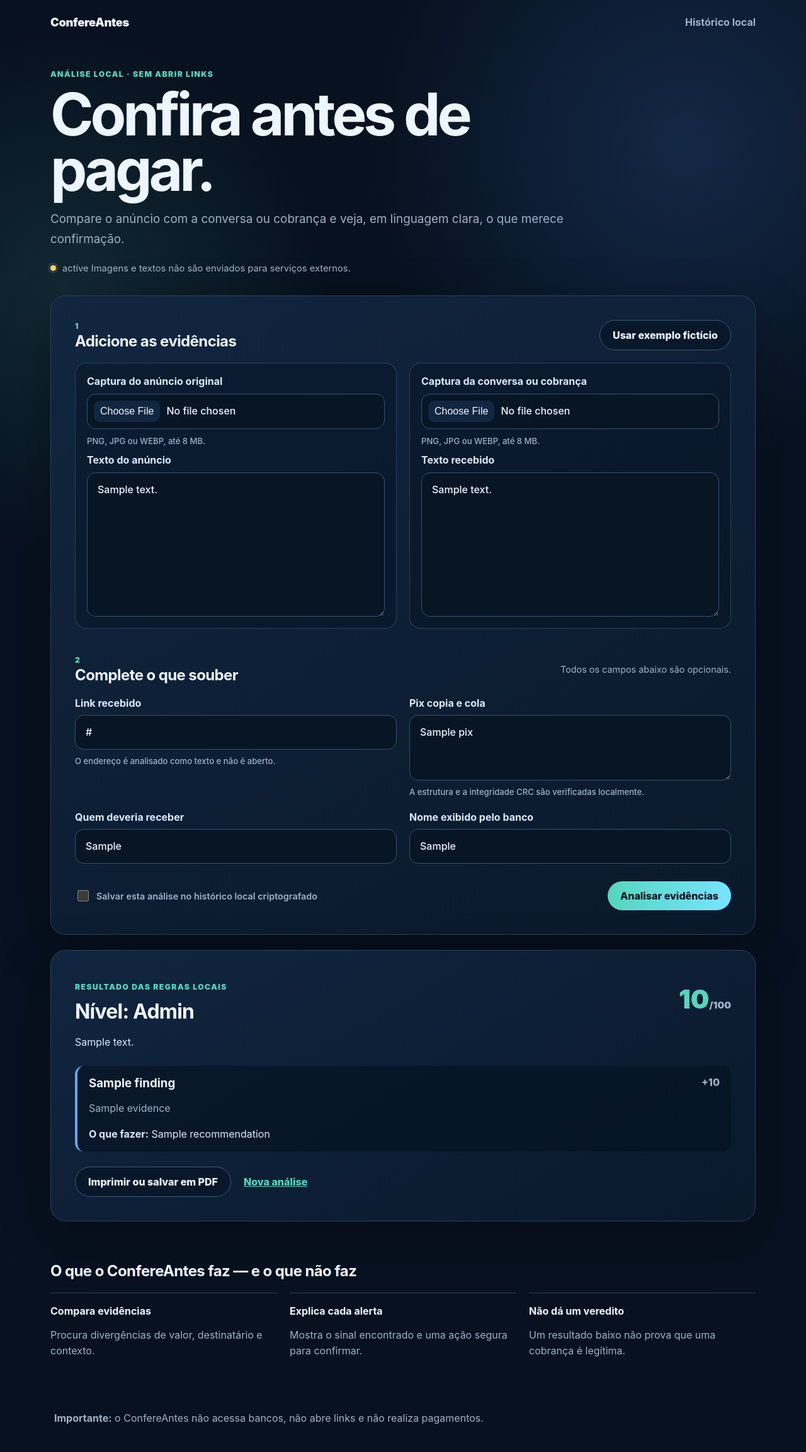
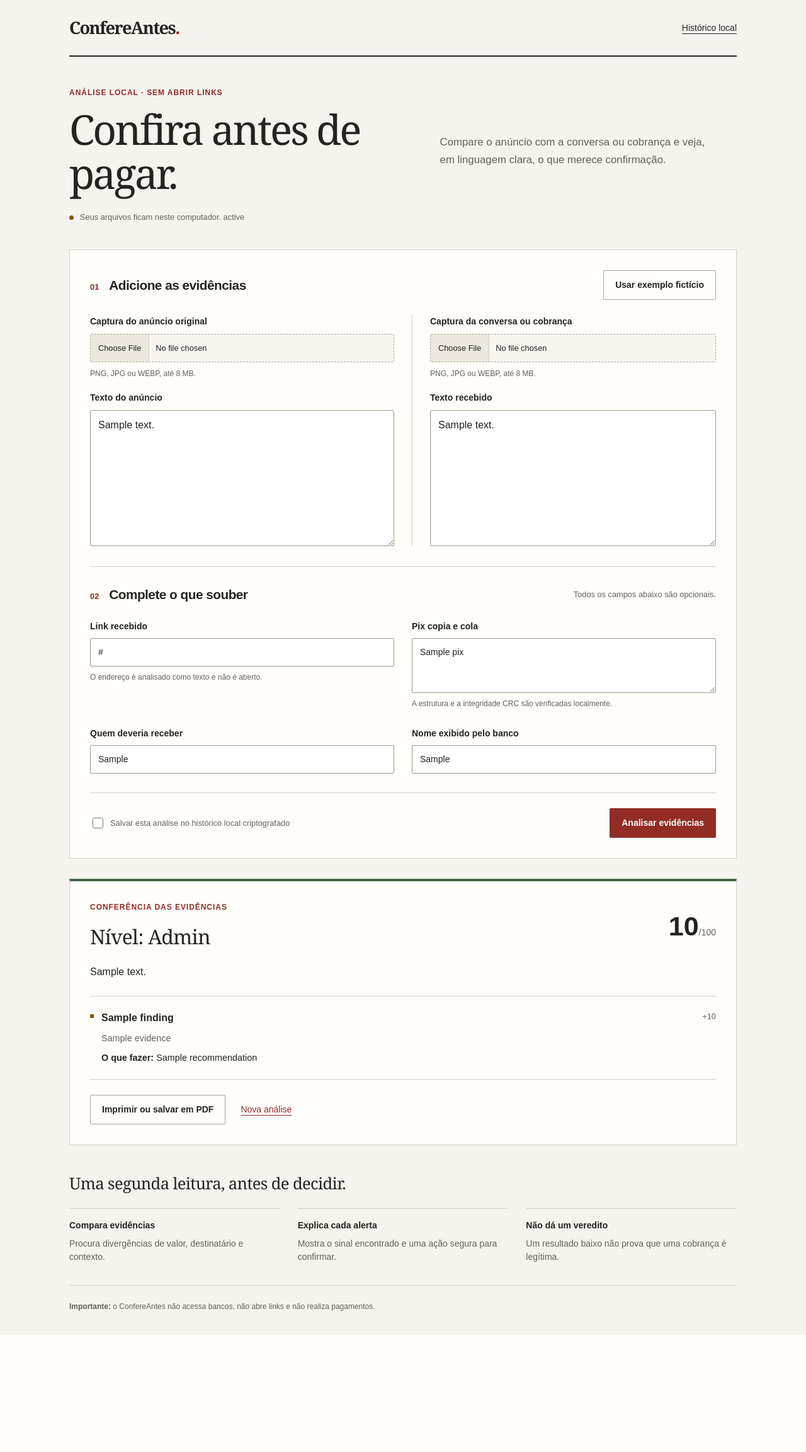
Before and after one commit to caio-vasconcellos/confereantes, a FastAPI app: template src/confereantes/templates/index.html in a window 1280 px wide. Shown: the whole page at 63% size. After the commit the page ends 2081 px from the top, so only its background shows below. Run offline with FastAPI, Linux system fonts and the light colour scheme; the template is opened without the code that fills it: most values are stand-ins (such as "Sample title", 1, 10 or a date in 2020); parts of the project's set-up code (start-up, migrations or seed data) failed here and were passed over.

Commit message:
style: adotar visual editorial claro

```diff
--- /dev/null
+++ b/src/confereantes/static/editorial.css
@@ -0,0 +1,458 @@
+:root {
+  color-scheme:light;
+  --bg:#f5f3ee;
+  --text:#252320;
+  --muted:#64605a;
+  --line:#d3cfc6;
+  --accent:#922c27;
+  --warning:#895900;
+  --danger:#a32923;
+  font-family:Arial,Helvetica,sans-serif;
+  font-size:16px}
+
+* {
+  box-sizing:border-box}
+body {
+  margin:0;
+  background:var(--bg);
+  color:var(--text);
+  line-height:1.5}
+a {
+  color:var(--accent);
+  text-underline-offset:4px}
+a:hover {
+  text-decoration-thickness:2px}
+
+.shell {
+  width:min(1060px,calc(100% - 64px));
+  margin:auto;
+  padding:0 0 36px}
+.compact-shell {
+  width:min(860px,calc(100% - 64px))}
+
+.topbar {
+  display:flex;
+  align-items:center;
+  justify-content:space-between;
+  gap:24px;
+  min-height:90px;
+  border-bottom:2px solid var(--text)}
+.topbar a {
+  color:var(--text);
+  font-size:.875rem}
+.topbar .brand {
+  font-family:Georgia,'Times New Roman',serif;
+  font-size:1.7rem;
+  font-weight:bold;
+  letter-spacing:-.06em;
+  text-decoration:none}
+.brand::after {
+  content:'.';
+  color:var(--accent)}
+
+.hero {
+  display:grid;
+  grid-template-columns:1.1fr 1fr;
+  column-gap:70px;
+  padding:48px 0 42px}
+.eyebrow {
+  margin:0 0 14px;
+  color:var(--accent);
+  font-size:.75rem;
+  font-weight:bold;
+  letter-spacing:.08em;
+  text-transform:uppercase}
+.hero .eyebrow {
+  grid-column:1/-1}
+
+h1 {
+  margin:0;
+  font-family:Georgia,'Times New Roman',serif;
+  font-size:clamp(2.7rem,5.2vw,4.1rem);
+  font-weight:normal;
+  line-height:1.06;
+  letter-spacing:-.045em}
+.lead {
+  color:var(--muted);
+  font-size:1.05rem;
+  line-height:1.65;
+  margin:0}
+.hero .lead {
+  align-self:center;
+  max-width:430px}
+
+.privacy-note {
+  grid-column:1/-1;
+  display:flex;
+  gap:10px;
+  align-items:baseline;
+  margin-top:26px;
+  color:var(--muted);
+  font-size:.8rem}
+.status-dot {
+  width:7px;
+  height:7px;
+  flex:0 0 7px;
+  background:var(--warning);
+  border-radius:50%}
+.status-dot.ready {
+  background:#456348}
+
+.card {
+  border:1px solid var(--line);
+  padding:32px;
+  background:#fffefa}
+h2 {
+  margin:0;
+  font-size:1.3rem;
+  letter-spacing:-.025em}
+.section-heading {
+  display:flex;
+  align-items:center;
+  justify-content:space-between;
+  gap:20px;
+  margin-bottom:24px}
+.section-heading>div {
+  display:flex;
+  align-items:baseline;
+  gap:16px}
+.step {
+  color:var(--accent);
+  font-size:.8rem;
+  font-weight:bold;
+  margin:0;
+  font-variant-numeric:tabular-nums}
+.step::before {
+  content:'0'}
+.section-spaced {
+  margin-top:32px;
+  padding-top:28px;
+  border-top:1px solid var(--line)}
+.optional {
+  color:var(--muted);
+  font-size:.8rem;
+  margin:0}
+
+.evidence-grid,.field-grid {
+  display:grid;
+  grid-template-columns:repeat(2,minmax(0,1fr));
+  gap:28px}
+.evidence-panel {
+  min-width:0;
+  display:grid;
+  gap:9px}
+.evidence-panel+.evidence-panel {
+  border-left:1px solid var(--line);
+  padding-left:28px}
+label {
+  display:flex;
+  flex-direction:column;
+  gap:8px;
+  font-size:.875rem;
+  font-weight:bold}
+
+textarea,input {
+  width:100%;
+  padding:11px 12px;
+  border:1px solid #9d9991;
+  border-radius:2px;
+  background:#fff;
+  color:var(--text);
+  font:inherit;
+  font-weight:normal;
+  line-height:1.5}
+textarea {
+  resize:vertical;
+  min-height:76px}
+textarea::placeholder,input::placeholder {
+  color:#77716a;
+  opacity:1}
+textarea:focus,input:focus {
+  outline:2px solid var(--text);
+  outline-offset:2px}
+
+small,.file-status {
+  font-size:.75rem;
+  font-weight:normal;
+  color:var(--muted);
+  line-height:1.5}
+.file-input {
+  padding:0;
+  border:1px dashed #aaa49a;
+  background:#f7f5f0;
+  font-size:.8rem}
+.file-input::file-selector-button {
+  padding:12px;
+  margin-right:10px;
+  border:0;
+  border-right:1px solid var(--line);
+  background:#ece8df;
+  color:var(--text);
+  cursor:pointer;
+  font:inherit}
+.file-status {
+  min-height:1.5em;
+  margin:0 0 10px}
+.file-status.success {
+  color:#38563b}
+.file-status.error {
+  color:var(--danger)}
+.file-status.loading {
+  color:var(--warning)}
+
+button,.button-link {
+  display:inline-block;
+  padding:12px 18px;
+  border:1px solid transparent;
+  border-radius:2px;
+  font:inherit;
+  font-size:.875rem;
+  font-weight:bold;
+  cursor:pointer;
+  text-decoration:none}
+.button-primary,.button-link {
+  background:var(--accent);
+  color:white}
+.button-primary:hover,.button-link:hover {
+  background:#73201d}
+.button-secondary {
+  background:transparent;
+  border-color:#aaa49a;
+  color:var(--text)}
+.button-secondary:hover {
+  background:#ece8df;
+  border-color:var(--text)}
+.button-danger {
+  background:transparent;
+  border-color:var(--danger);
+  color:var(--danger)}
+button:focus-visible,a:focus-visible {
+  outline:3px solid #252320;
+  outline-offset:4px}
+button:disabled {
+  opacity:.6;
+  cursor:wait}
+
+.form-actions {
+  display:flex;
+  justify-content:space-between;
+  align-items:center;
+  gap:24px;
+  border-top:1px solid var(--line);
+  padding-top:24px;
+  margin-top:30px}
+.check-row {
+  flex-direction:row;
+  align-items:center;
+  color:var(--muted);
+  font-size:.8rem;
+  font-weight:normal}
+.check-row input {
+  width:17px;
+  height:17px;
+  accent-color:var(--accent)}
+
+.notice {
+  padding:18px 22px;
+  margin-bottom:24px;
+  background:#fffefa;
+  border-left:3px solid var(--text)}
+.notice p {
+  margin:0}
+.notice p+p {
+  margin-top:8px}
+.notice-error {
+  border-color:var(--danger);
+  background:#fbede9}
+.notice-success {
+  border-color:#456348;
+  background:#edf2e9}
+
+.result {
+  scroll-margin-top:24px;
+  margin-top:32px;
+  border-top:4px solid #456348}
+.result-alto {
+  border-top-color:var(--danger)}
+.result-atencao {
+  border-top-color:var(--warning)}
+.result-heading {
+  display:flex;
+  justify-content:space-between;
+  align-items:center;
+  gap:20px}
+.result h2,.history-entry h2 {
+  font-family:Georgia,'Times New Roman',serif;
+  font-size:2rem;
+  font-weight:normal}
+.score {
+  color:var(--text);
+  font-size:2.7rem;
+  font-weight:bold;
+  font-variant-numeric:tabular-nums}
+.score span {
+  font-size:.875rem;
+  color:var(--muted);
+  font-weight:normal}
+.small-score {
+  font-size:2rem}
+.summary {
+  margin:20px 0;
+  max-width:760px}
+
+.findings {
+  margin-top:26px}
+.finding {
+  padding:22px 0 22px 18px;
+  border-top:1px solid var(--line);
+  position:relative}
+.finding::before {
+  content:'';
+  position:absolute;
+  top:28px;
+  left:0;
+  width:6px;
+  height:6px;
+  background:var(--warning)}
+.finding.severity-alto::before {
+  background:var(--danger)}
+.finding-title {
+  display:flex;
+  justify-content:space-between;
+  gap:16px}
+.finding h3 {
+  font-size:1rem;
+  margin:0}
+.finding-title span {
+  font-size:.8rem;
+  color:var(--muted)}
+.finding p {
+  font-size:.9rem;
+  color:var(--muted);
+  margin:10px 0 0}
+.finding .recommendation {
+  color:var(--text)}
+.result-actions {
+  display:flex;
+  align-items:center;
+  gap:24px;
+  border-top:1px solid var(--line);
+  padding-top:24px}
+.text-link {
+  font-size:.875rem}
+
+.how-it-works {
+  margin:42px 0 20px}
+.how-it-works>h2 {
+  font-family:Georgia,'Times New Roman',serif;
+  font-size:1.6rem;
+  font-weight:normal;
+  margin-bottom:20px}
+.explain-grid {
+  display:grid;
+  grid-template-columns:repeat(3,minmax(0,1fr));
+  gap:28px}
+.explain-grid article {
+  border-top:1px solid var(--line);
+  padding-top:16px;
+  font-size:.875rem}
+.explain-grid p {
+  color:var(--muted);
+  margin-top:8px}
+footer {
+  padding-top:24px;
+  border-top:1px solid var(--line);
+  color:var(--muted);
+  font-size:.75rem}
+
+.page-header {
+  padding:44px 0 32px}
+.page-header .lead {
+  margin-top:20px}
+.history-list {
+  display:grid;
+  gap:20px}
+.history-entry p,.history-findings,.empty {
+  color:var(--muted);
+  font-size:.9rem}
+.danger-zone {
+  display:flex;
+  align-items:center;
+  justify-content:space-between;
+  gap:24px;
+  padding-top:24px;
+  margin-top:28px;
+  border-top:1px solid var(--line);
+  font-size:.875rem}
+.empty-state {
+  padding:44px 28px}
+.empty-state p {
+  color:var(--muted);
+  margin-bottom:24px}
+
+@media(max-width:760px) {
+  .shell,.compact-shell {
+  width:calc(100% - 36px)}
+.topbar {
+  min-height:74px}
+.topbar .brand {
+  font-size:1.5rem}
+.hero {
+  grid-template-columns:1fr;
+  gap:18px;
+  padding:32px 0}
+.hero .eyebrow {
+  margin-bottom:0}
+.hero .lead {
+  max-width:none}
+.privacy-note {
+  margin-top:0}
+.card {
+  padding:22px 18px}
+.evidence-grid,.field-grid,.explain-grid {
+  grid-template-columns:1fr;
+  gap:24px}
+.evidence-panel+.evidence-panel {
+  border-left:0;
+  border-top:1px solid var(--line);
+  padding:24px 0 0}
+.section-heading,.form-actions,.danger-zone {
+  align-items:stretch;
+  flex-direction:column;
+  gap:16px}
+.section-heading .button-secondary {
+  align-self:flex-start}
+.section-heading>div {
+  gap:12px}
+.result-heading {
+  align-items:flex-start}
+.result h2 {
+  font-size:1.7rem}
+.score {
+  font-size:2.2rem}
+.result-actions {
+  flex-wrap:wrap}
+}
+
+@media(prefers-reduced-motion:no-preference) {
+  html {
+  scroll-behavior:smooth}
+}
+
+@media print {
+  body {
+  background:white;
+  color:#111}
+.topbar,.hero,.form-card,.notice,.how-it-works,footer,.result-actions {
+  display:none!important}
+.shell {
+  width:100%;
+  padding:0}
+.result {
+  background:white;
+  border:0;
+  padding:0;
+  margin:0}
+.finding {
+  break-inside:avoid}
+}
--- a/src/confereantes/static/styles.css
+++ /dev/null
@@ -1,148 +0,0 @@
-:root {
-  color-scheme: dark;
-  --bg: #07111f;
-  --panel: #0d1c2f;
-  --panel-2: #112640;
-  --text: #edf5ff;
-  --muted: #9eb2c8;
-  --line: #28415d;
-  --accent: #55d6be;
-  --accent-2: #66a7ff;
-  --warning: #ffd166;
-  --danger: #ff6b7a;
-  font-family: Inter, ui-sans-serif, system-ui, -apple-system, BlinkMacSystemFont, "Segoe UI", sans-serif;
-}
-
-* { box-sizing: border-box; }
-html { scroll-behavior: smooth; }
-body {
-  margin: 0;
-  min-height: 100vh;
-  background:
-    radial-gradient(circle at 85% 10%, rgba(62, 123, 207, .22), transparent 32rem),
-    radial-gradient(circle at 8% 20%, rgba(85, 214, 190, .12), transparent 26rem),
-    var(--bg);
-  color: var(--text);
-}
-
-a { color: var(--accent); }
-.shell { width: min(1120px, calc(100% - 32px)); margin: 0 auto; padding: 24px 0 40px; }
-.compact-shell { width: min(860px, calc(100% - 32px)); }
-.topbar { display: flex; align-items: center; justify-content: space-between; gap: 20px; margin-bottom: 64px; }
-.topbar a { color: var(--muted); font-weight: 700; text-decoration: none; }
-.topbar a:hover { color: var(--text); }
-.topbar .brand { color: var(--text); font-size: 1.15rem; font-weight: 900; letter-spacing: -.02em; }
-
-.hero { max-width: 820px; margin-bottom: 32px; }
-.page-header { margin-bottom: 32px; }
-.eyebrow, .step { color: var(--accent); font-size: .76rem; font-weight: 900; letter-spacing: .12em; text-transform: uppercase; }
-h1 { margin: 10px 0; font-size: clamp(2.8rem, 8vw, 5.8rem); line-height: .95; letter-spacing: -.055em; }
-.page-header h1 { font-size: clamp(2.7rem, 7vw, 4.8rem); }
-h2 { letter-spacing: -.025em; }
-.lead { color: var(--muted); font-size: 1.18rem; line-height: 1.7; }
-.privacy-note { display: flex; align-items: flex-start; gap: 10px; color: var(--muted); font-size: .92rem; line-height: 1.5; }
-.status-dot { flex: 0 0 auto; width: 9px; height: 9px; margin-top: .38em; border-radius: 999px; background: var(--warning); box-shadow: 0 0 0 4px rgba(255, 209, 102, .12); }
-.status-dot.ready { background: var(--accent); box-shadow: 0 0 0 4px rgba(85, 214, 190, .12); }
-
-.card {
-  background: linear-gradient(150deg, rgba(17, 38, 64, .98), rgba(10, 25, 43, .98));
-  border: 1px solid var(--line);
-  border-radius: 24px;
-  box-shadow: 0 24px 80px rgba(0, 0, 0, .25);
-  padding: clamp(22px, 4vw, 38px);
-}
-
-.notice { margin: 0 0 20px; border: 1px solid var(--line); border-radius: 16px; padding: 16px 20px; line-height: 1.55; }
-.notice p { margin: 0; }
-.notice p + p { margin-top: 8px; }
-.notice ul { margin-bottom: 0; }
-.notice-error { background: rgba(255, 107, 122, .1); border-color: rgba(255, 107, 122, .5); }
-.notice-success { background: rgba(85, 214, 190, .08); border-color: rgba(85, 214, 190, .4); }
-
-.section-heading { display: flex; align-items: flex-end; justify-content: space-between; gap: 20px; margin-bottom: 20px; }
-.section-heading h2 { margin: 2px 0 0; }
-.section-heading .step { margin: 0; }
-.section-spaced { margin-top: 42px; }
-.optional { color: var(--muted); font-size: .9rem; }
-.evidence-grid, .field-grid, .explain-grid { display: grid; grid-template-columns: repeat(2, minmax(0, 1fr)); gap: 20px; }
-.evidence-panel { display: grid; gap: 10px; min-width: 0; border: 1px solid rgba(53, 83, 113, .7); border-radius: 18px; padding: 18px; background: rgba(4, 17, 31, .35); }
-.field-grid.compact { margin-top: 8px; }
-label { display: flex; flex-direction: column; gap: 9px; color: #dbeaff; font-weight: 750; }
-textarea, input {
-  width: 100%; border: 1px solid #355371; border-radius: 14px; background: #071525; color: var(--text);
-  font: inherit; font-weight: 500; line-height: 1.55; padding: 14px 16px; outline: none;
-}
-textarea { resize: vertical; min-height: 84px; }
-textarea:focus, input:focus { border-color: var(--accent-2); box-shadow: 0 0 0 3px rgba(102, 167, 255, .17); }
-small, .file-status { color: var(--muted); font-size: .82rem; font-weight: 500; line-height: 1.45; }
-.file-input { padding: 10px; }
-.file-input::file-selector-button { border: 0; border-radius: 10px; margin-right: 10px; padding: 8px 10px; background: var(--panel-2); color: var(--text); cursor: pointer; }
-.file-status { min-height: 1.25em; margin: 0; }
-.file-status.success { color: var(--accent); }
-.file-status.error { color: var(--danger); }
-.file-status.loading { color: var(--warning); }
-
-button, .button-link {
-  border: 0; border-radius: 999px; cursor: pointer; font: inherit; font-weight: 850; padding: 13px 20px; text-decoration: none;
-  transition: transform .15s ease, filter .15s ease, border-color .15s ease;
-}
-button:hover, .button-link:hover { filter: brightness(1.08); transform: translateY(-1px); }
-.button-primary, .button-link { background: linear-gradient(90deg, var(--accent), #76e4ff); color: #04131f; }
-.button-secondary { margin: 0; border: 1px solid #3a5877; background: rgba(7, 21, 37, .7); color: var(--text); }
-.button-danger { margin: 0; background: rgba(255, 107, 122, .16); border: 1px solid rgba(255, 107, 122, .55); color: #ffdfe3; }
-.form-actions { display: flex; justify-content: space-between; align-items: center; gap: 24px; margin-top: 28px; }
-.check-row { flex-direction: row; align-items: center; color: var(--muted); font-size: .9rem; font-weight: 600; }
-.check-row input { width: 18px; height: 18px; accent-color: var(--accent); }
-
-.result { scroll-margin-top: 20px; margin-top: 24px; }
-.result-atencao { border-color: rgba(255, 209, 102, .6); }
-.result-alto { border-color: rgba(255, 107, 122, .7); }
-.result-heading { display: flex; align-items: center; justify-content: space-between; gap: 16px; }
-.result h2, .history-entry h2 { margin: 4px 0 0; font-size: 2rem; }
-.score { color: var(--accent); font-size: 2.6rem; font-weight: 900; }
-.score span { color: var(--muted); font-size: .95rem; }
-.small-score { font-size: 2rem; }
-.summary, .history-entry p { color: #dceaff; line-height: 1.65; }
-.findings { display: grid; gap: 14px; margin-top: 24px; }
-.finding { background: rgba(4, 17, 31, .6); border-left: 4px solid var(--accent-2); border-radius: 14px; padding: 16px 18px; }
-.finding.severity-atencao { border-left-color: var(--warning); }
-.finding.severity-alto { border-left-color: var(--danger); }
-.finding-title { display: flex; justify-content: space-between; gap: 16px; }
-.finding h3 { margin: 0; }
-.finding-title span { color: var(--muted); font-weight: 800; }
-.finding p { color: var(--muted); line-height: 1.55; }
-.finding .recommendation { color: #dceaff; margin-bottom: 0; }
-.result-actions { display: flex; align-items: center; gap: 20px; margin-top: 24px; }
-.text-link { font-weight: 800; }
-
-.how-it-works { margin: 64px 0 20px; }
-.how-it-works > h2 { margin-bottom: 20px; }
-.explain-grid { grid-template-columns: repeat(3, minmax(0, 1fr)); }
-.explain-grid article { border-top: 1px solid var(--line); padding: 18px 0; }
-.explain-grid p { color: var(--muted); line-height: 1.55; }
-.history-list { display: grid; gap: 18px; }
-.history-entry { padding: 24px; }
-.history-findings { color: var(--muted); line-height: 1.7; }
-.danger-zone { display: flex; justify-content: space-between; align-items: center; gap: 20px; margin-top: 28px; border-top: 1px solid var(--line); padding-top: 24px; color: var(--muted); }
-.empty-state { text-align: center; padding: 54px 24px; }
-.empty-state p { color: var(--muted); margin-bottom: 28px; }
-.empty, footer { color: var(--muted); line-height: 1.6; }
-footer { padding: 28px 6px 0; }
-
-@media (max-width: 800px) {
-  .topbar { margin-bottom: 42px; }
-  .evidence-grid, .field-grid, .explain-grid { grid-template-columns: 1fr; }
-  .section-heading, .form-actions, .danger-zone { align-items: stretch; flex-direction: column; }
-  .button-primary { width: 100%; }
-  .result-heading { align-items: flex-start; }
-}
-
-@media print {
-  :root { color-scheme: light; }
-  body { background: white; color: #111; }
-  .topbar, .hero, .form-card, .notice, .how-it-works, footer, .result-actions { display: none !important; }
-  .shell { width: 100%; padding: 0; }
-  .result { border: 0; box-shadow: none; background: white; color: #111; margin: 0; padding: 0; }
-  .summary, .finding p, .finding .recommendation, .score span { color: #333; }
-  .finding { background: #f6f6f6; break-inside: avoid; }
-}
--- a/src/confereantes/templates/history.html
+++ b/src/confereantes/templates/history.html
@@ -5,7 +5,7 @@
     <meta name="viewport" content="width=device-width, initial-scale=1">
     <title>Histórico local · ConfereAntes</title>
     <link rel="icon" href="{{ url_for('static', path='/favicon.svg') }}" type="image/svg+xml">
-    <link rel="stylesheet" href="{{ url_for('static', path='/styles.css') }}">
+    <link rel="stylesheet" href="{{ url_for('static', path='/editorial.css') }}">
     <script src="{{ url_for('static', path='/app.js') }}" defer></script>
   </head>
   <body>
--- a/src/confereantes/templates/index.html
+++ b/src/confereantes/templates/index.html
@@ -6,7 +6,7 @@
     <meta name="description" content="Confira mensagens, links e cobranças Pix localmente antes de pagar.">
     <title>ConfereAntes</title>
     <link rel="icon" href="{{ url_for('static', path='/favicon.svg') }}" type="image/svg+xml">
-    <link rel="stylesheet" href="{{ url_for('static', path='/styles.css') }}">
+    <link rel="stylesheet" href="{{ url_for('static', path='/editorial.css') }}">
     <script src="{{ url_for('static', path='/app.js') }}" defer></script>
   </head>
   <body>
@@ -22,7 +22,7 @@
         <p class="lead">Compare o anúncio com a conversa ou cobrança e veja, em linguagem clara, o que merece confirmação.</p>
         <div class="privacy-note">
           <span class="status-dot {{ 'ready' if ocr_available else 'limited' }}"></span>
-          <span>{{ ocr_status }} Imagens e textos não são enviados para serviços externos.</span>
+          <span>Seus arquivos ficam neste computador. {% if ocr_available %}Leitura de imagens disponível.{% else %}{{ ocr_status }}{% endif %}</span>
         </div>
       </header>
 
@@ -111,7 +111,7 @@
       <section class="card result result-{{ result.level }}" aria-live="polite" id="resultado">
         <div class="result-heading">
           <div>
-            <p class="eyebrow">Resultado das regras locais</p>
+            <p class="eyebrow">Conferência das evidências</p>
             <h2>Nível: {{ result.level|capitalize }}</h2>
           </div>
           <div class="score" aria-label="Pontuação de atenção">{{ result.score }}<span>/100</span></div>
@@ -143,7 +143,7 @@
       {% endif %}
 
       <section class="how-it-works">
-        <h2>O que o ConfereAntes faz — e o que não faz</h2>
+        <h2>Uma segunda leitura, antes de decidir.</h2>
         <div class="explain-grid">
           <article><strong>Compara evidências</strong><p>Procura divergências de valor, destinatário e contexto.</p></article>
           <article><strong>Explica cada alerta</strong><p>Mostra o sinal encontrado e uma ação segura para confirmar.</p></article>
```
Also changed, not shown: src/confereantes/static/favicon.svg.
